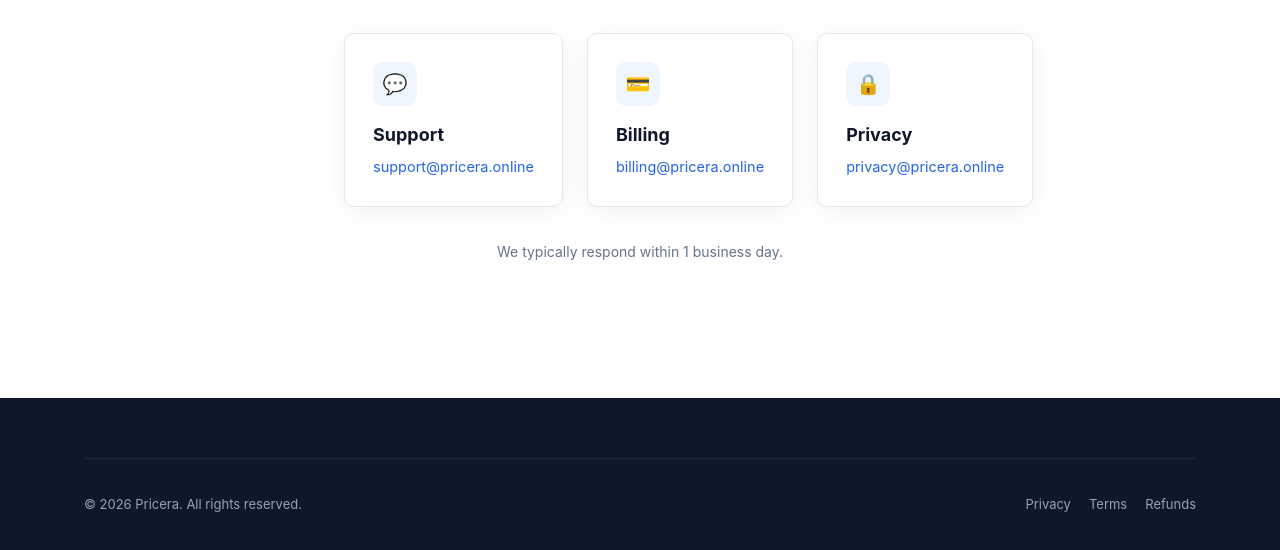
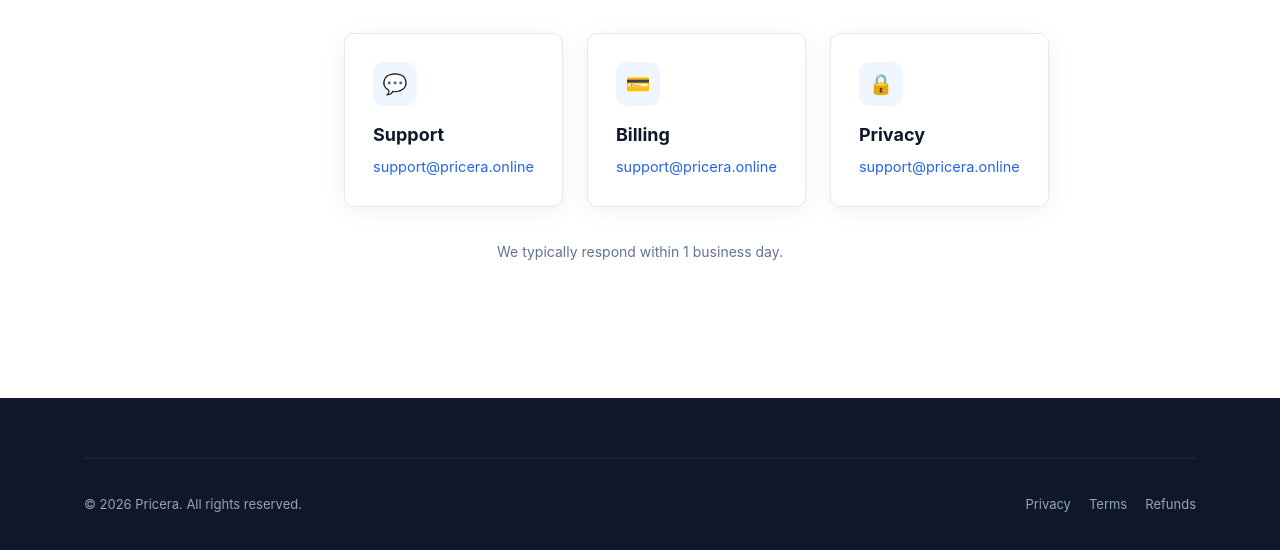
Before and after one commit to maghnim/items_research, a plain HTML site: page frontend/contact.html in a window 1280 px wide. Shown: the part 282-832 px from the top of the page. Drawn offline with Linux system fonts and the light colour scheme; no server answers.

Commit message:
Consolidate contact emails to support@pricera.online
Only support@pricera.online exists as a real mailbox (Zoho Mail free
plan). Replace billing@/privacy@ references in the legal/contact pages,
and the automated alert-sender address in mailer.js, with the one
working address rather than pointing at inboxes that don't exist.

Co-Authored-By: Claude Sonnet 5 <noreply@anthropic.com>
Claude-Session: https://claude.ai/code/session_01TruwvFj3r2ggqo3jejNVUB

```diff
--- a/backend/src/services/mailer.js
+++ b/backend/src/services/mailer.js
@@ -8,7 +8,7 @@ async function sendAlertEmail({ to, subject, html }) {
     return;
   }
   await resend.emails.send({
-    from: process.env.ALERT_FROM_EMAIL || 'alerts@pricera.online',
+    from: process.env.ALERT_FROM_EMAIL || 'support@pricera.online',
     to,
     subject,
     html,
--- a/frontend/contact.html
+++ b/frontend/contact.html
@@ -39,12 +39,12 @@
       <div class="card feature-card">
         <div class="icon">💳</div>
         <h3 data-i18n="contact.card2.title">Billing</h3>
-        <p><a href="mailto:billing@pricera.online">billing@pricera.online</a></p>
+        <p><a href="mailto:support@pricera.online">support@pricera.online</a></p>
       </div>
       <div class="card feature-card">
         <div class="icon">🔒</div>
         <h3 data-i18n="contact.card3.title">Privacy</h3>
-        <p><a href="mailto:privacy@pricera.online">privacy@pricera.online</a></p>
+        <p><a href="mailto:support@pricera.online">support@pricera.online</a></p>
       </div>
     </div>
 
--- a/frontend/js/translations.js
+++ b/frontend/js/translations.js
@@ -244,7 +244,7 @@ en: {
   'privacy.s9.h2': '9. Changes to This Policy',
   'privacy.s9.p': 'We may update this Privacy Policy from time to time. We will notify users of material changes by email or through the Service.',
   'privacy.s10.h2': '10. Contact Us',
-  'privacy.s10.p.html': 'Questions about this policy can be sent to <a href="mailto:privacy@pricera.online">privacy@pricera.online</a> or via our <a href="contact.html">contact page</a>.',
+  'privacy.s10.p.html': 'Questions about this policy can be sent to <a href="mailto:support@pricera.online">support@pricera.online</a> or via our <a href="contact.html">contact page</a>.',
 
   'terms.h1': 'Terms of Service',
   'terms.updated': 'Effective date: September 1, 2026',
@@ -300,13 +300,13 @@ en: {
   'refund.s4.li1': 'You were charged due to a verified billing error or duplicate charge.',
   'refund.s4.li2': 'The Service was unavailable or materially non-functional for a significant portion of your billing period due to an issue on our end.',
   'refund.s4.li3': 'You were charged after requesting cancellation before the renewal date.',
-  'refund.s4.p2.html': 'To request a refund under these circumstances, contact us within 14 days of the charge at <a href="mailto:billing@pricera.online">billing@pricera.online</a> with your account email and the reason for the request. We aim to respond within 3 business days.',
+  'refund.s4.p2.html': 'To request a refund under these circumstances, contact us within 14 days of the charge at <a href="mailto:support@pricera.online">support@pricera.online</a> with your account email and the reason for the request. We aim to respond within 3 business days.',
   'refund.s5.h2': '5. Plan Changes',
   'refund.s5.p': 'If you upgrade your plan, the new rate applies immediately and is prorated for the remainder of the current billing cycle. If you downgrade, the new rate takes effect at the start of your next billing cycle.',
   'refund.s6.h2': '6. Payment Method',
   'refund.s6.p': 'Approved refunds are issued to the original payment method used (Stripe for card payments, or PayPal for PayPal subscriptions) and may take 5–10 business days to appear depending on your bank or PayPal processing times.',
   'refund.s7.h2': '7. Contact Us',
-  'refund.s7.p.html': 'For any billing or refund question, reach us at <a href="mailto:billing@pricera.online">billing@pricera.online</a> or via our <a href="contact.html">contact page</a>.',
+  'refund.s7.p.html': 'For any billing or refund question, reach us at <a href="mailto:support@pricera.online">support@pricera.online</a> or via our <a href="contact.html">contact page</a>.',
 },
 
 fr: {
@@ -554,7 +554,7 @@ fr: {
   'privacy.s9.h2': '9. Modifications de cette politique',
   'privacy.s9.p': "Nous pouvons mettre à jour cette politique de confidentialité de temps à autre. Nous informerons les utilisateurs des changements importants par email ou via le Service.",
   'privacy.s10.h2': '10. Nous contacter',
-  'privacy.s10.p.html': 'Pour toute question sur cette politique, écrivez à <a href="mailto:privacy@pricera.online">privacy@pricera.online</a> ou via notre <a href="contact.html">page de contact</a>.',
+  'privacy.s10.p.html': 'Pour toute question sur cette politique, écrivez à <a href="mailto:support@pricera.online">support@pricera.online</a> ou via notre <a href="contact.html">page de contact</a>.',
 
   'terms.h1': "Conditions d'utilisation",
   'terms.updated': "Date d'entrée en vigueur : 1er septembre 2026",
@@ -610,12 +610,12 @@ fr: {
   'refund.s4.li1': "Vous avez été facturé à la suite d'une erreur de facturation vérifiée ou d'un double prélèvement.",
   'refund.s4.li2': "Le Service a été indisponible ou substantiellement non fonctionnel pendant une part importante de votre période de facturation, en raison d'un problème de notre côté.",
   'refund.s4.li3': "Vous avez été facturé après avoir demandé l'annulation avant la date de renouvellement.",
-  'refund.s4.p2.html': 'Pour demander un remboursement dans ces circonstances, contactez-nous dans les 14 jours suivant le prélèvement à <a href="mailto:billing@pricera.online">billing@pricera.online</a> en indiquant l\'email de votre compte et le motif de la demande. Nous visons à répondre sous 3 jours ouvrés.',
+  'refund.s4.p2.html': 'Pour demander un remboursement dans ces circonstances, contactez-nous dans les 14 jours suivant le prélèvement à <a href="mailto:support@pricera.online">support@pricera.online</a> en indiquant l\'email de votre compte et le motif de la demande. Nous visons à répondre sous 3 jours ouvrés.',
   'refund.s5.h2': '5. Changements de forfait',
   'refund.s5.p': "Si vous passez à un forfait supérieur, le nouveau tarif s'applique immédiatement et est calculé au prorata pour le reste du cycle de facturation en cours. Si vous rétrogradez, le nouveau tarif prend effet au début de votre prochain cycle de facturation.",
   'refund.s6.h2': '6. Mode de paiement',
   'refund.s6.p': "Les remboursements approuvés sont effectués sur le mode de paiement d'origine (Stripe pour les paiements par carte, ou PayPal pour les abonnements PayPal) et peuvent prendre 5 à 10 jours ouvrés selon les délais de traitement de votre banque ou de PayPal.",
   'refund.s7.h2': '7. Nous contacter',
-  'refund.s7.p.html': 'Pour toute question de facturation ou de remboursement, contactez-nous à <a href="mailto:billing@pricera.online">billing@pricera.online</a> ou via notre <a href="contact.html">page de contact</a>.',
+  'refund.s7.p.html': 'Pour toute question de facturation ou de remboursement, contactez-nous à <a href="mailto:support@pricera.online">support@pricera.online</a> ou via notre <a href="contact.html">page de contact</a>.',
 },
 };
```
Also changed, not shown: frontend/privacy-policy.html (+1 -1 lines), frontend/refund-policy.html (+2 -2 lines).
